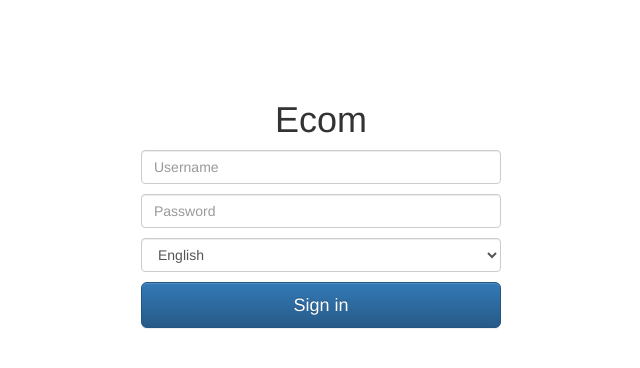
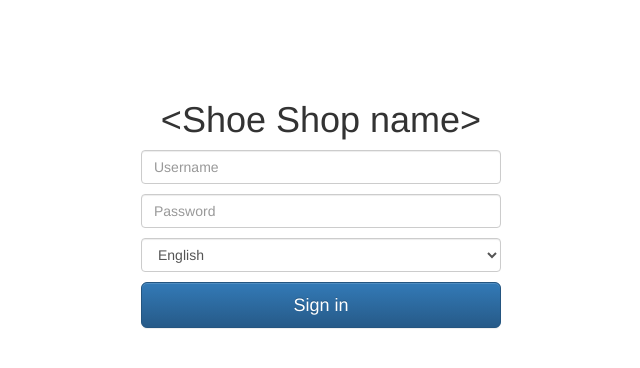
Before and after one commit to leeyanze2/django-ecommerce, a Django app: page /login/ in a window 1280 px wide. Shown: the top 368 px of the page, without its empty margins (319-959 px from the left). Run offline with Django 3.2, Linux system fonts and the light colour scheme; some libraries are stand-ins or nearby versions.

Commit message:
Refactoring - Restful & settings; lib_common.context_processors.base_html

```diff
--- a/generic_ecom/core/views.py
+++ b/generic_ecom/core/views.py
@@ -6,6 +6,8 @@ from django.utils.translation import ugettext_lazy as _, LANGUAGE_SESSION_KEY
 from django.views import View
 
 from django.shortcuts import render, redirect
+
+from generic_ecom.settings import NV_CLIENT_DETAILS
 
 
 # @login_required(login_url='login/')
@@ -66,6 +68,7 @@ class LoginView(View):
         from .forms import FormLogin
         context['form'] = FormLogin
         context['layout_hide_nav'] = True
+        context['shop_name'] = NV_CLIENT_DETAILS.get("SHOP_NAME", "")
 
         return context
 
--- /dev/null
+++ b/generic_ecom/lib_common/context_processors.py
@@ -0,0 +1,7 @@
+def base_html(request):
+    from generic_ecom.settings import NV_CLIENT_DETAILS
+    return {
+        'nv_client': {
+            "shop_name": NV_CLIENT_DETAILS.get("SHOP_NAME", "")
+        }
+    }
--- a/generic_ecom/lib_common/models.py
+++ b/generic_ecom/lib_common/models.py
@@ -3,9 +3,9 @@ from __future__ import unicode_literals
 from django.db import models
 from django.utils.encoding import python_2_unicode_compatible
 
-from generic_ecom.settings import CURRENT_CLIENT
+from generic_ecom.settings import NV_CURRENT_CLIENT
 import importlib
-module = importlib.import_module(CURRENT_CLIENT + '.model_user')
+module = importlib.import_module(NV_CURRENT_CLIENT + '.model_user')
 ExtendedUser = getattr(module, "ExtendedUser")
 
 
--- a/generic_ecom/lib_common/templates/base.html
+++ b/generic_ecom/lib_common/templates/base.html
@@ -28,7 +28,7 @@
     <!-- <link rel="stylesheet" type="text/css" href="{% static 'style.css' %}"> -->
     <head>
         <meta charset="UTF-8">
-        <title>{% trans "Ecom" %}</title>
+        <title>{% trans nv_client.shop_name %}</title>
     </head>
     <body>
         {% if layout_hide_nav is true %}
@@ -43,7 +43,7 @@
                             <span class="icon-bar"></span>
                             <span class="icon-bar"></span>
                             </button>
-                            <a class="navbar-brand" href="#">{% trans "Ecom" %}</a>
+                            <a class="navbar-brand" href="#">{% trans nv_client.shop_name %}</a>
                         </div>
                         <div id="navbar" class="collapse navbar-collapse">
                             <ul class="nav navbar-nav">
--- a/generic_ecom/lib_common/templates/login.html
+++ b/generic_ecom/lib_common/templates/login.html
@@ -11,7 +11,7 @@
 {% block content %}
     <div class="row">
         <div class="col-sm-6 col-md-4 col-md-offset-4">
-            <h1 class="text-center">{% trans 'Ecom' %}</h1>
+            <h1 class="text-center">{% trans shop_name %}</h1>
             <div class="">
                 {% if message_error_login %}
                     {# at some point should change this to flash message #}
```
Also changed, not shown: generic_ecom/generic_ecom/settings.py (+22 -4 lines).
